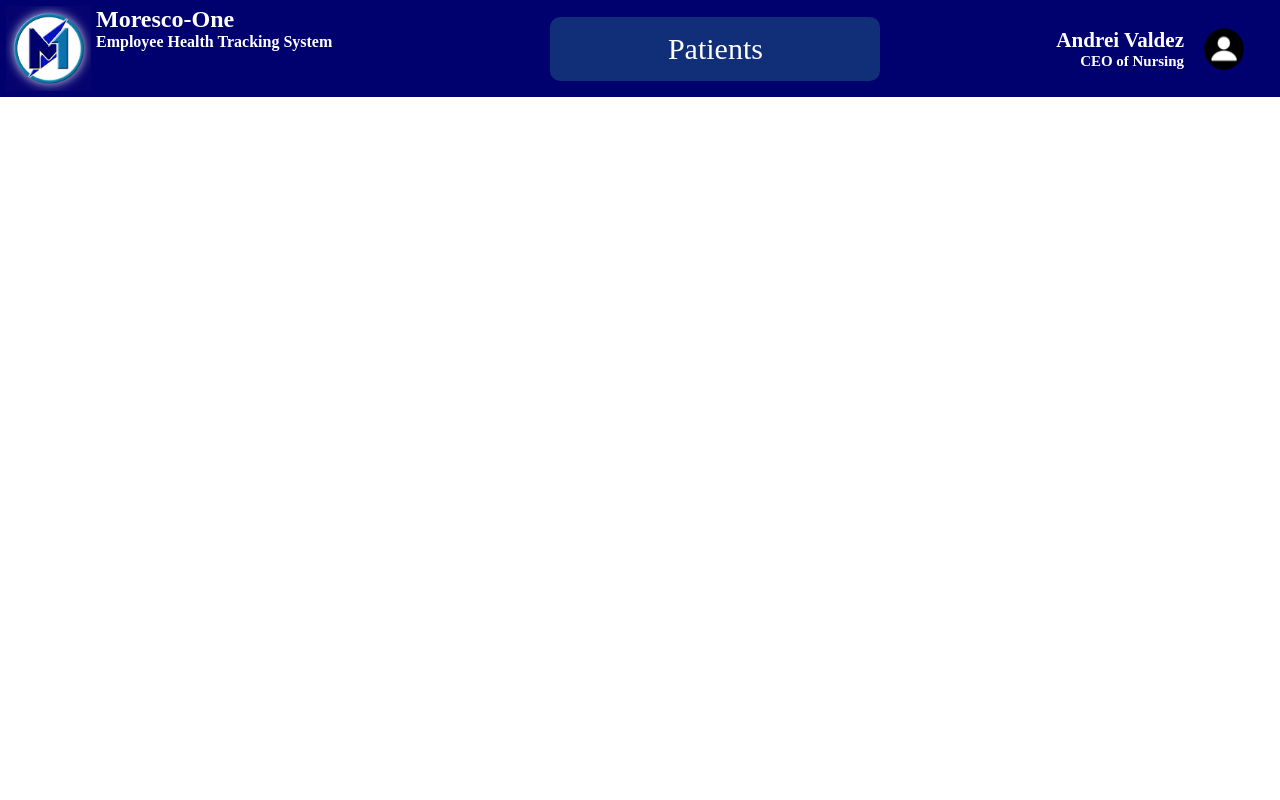
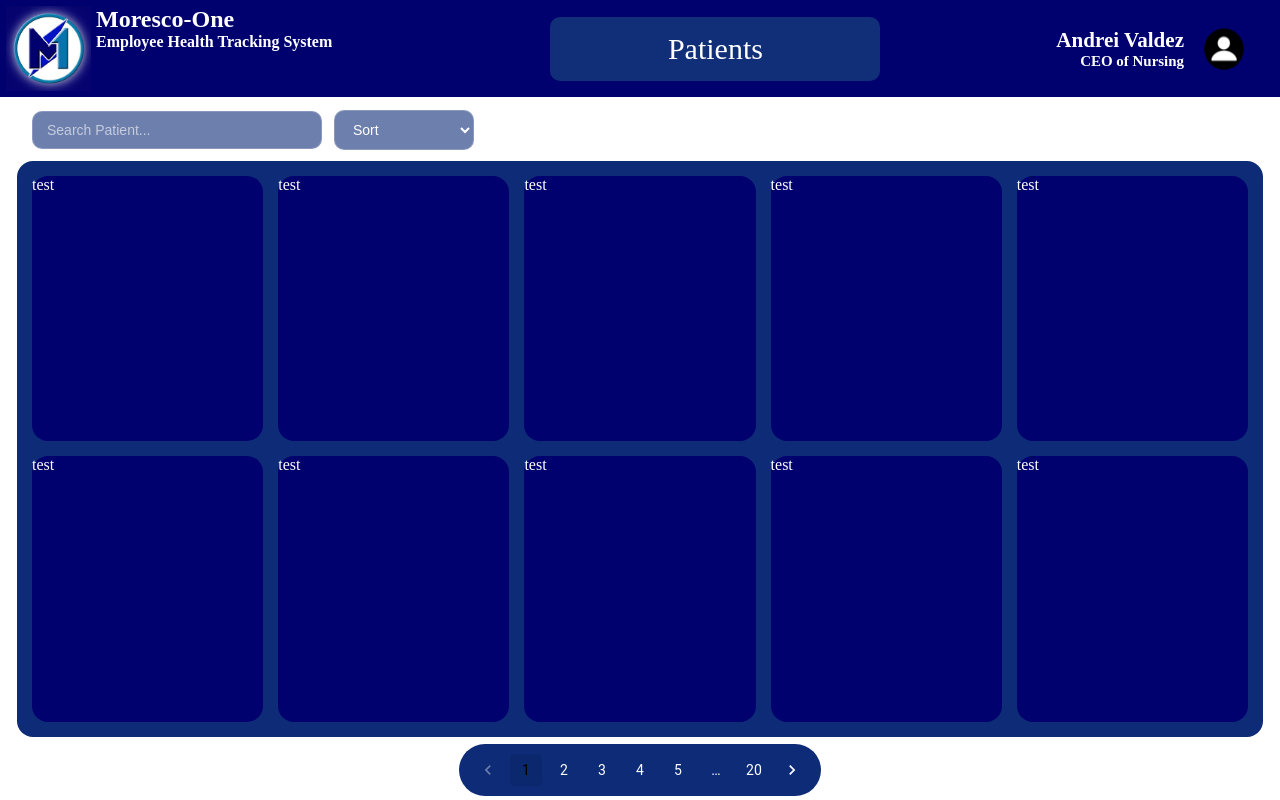
Before and after one commit to sungjinroot/moresco-one-health-system, a React (Vite) app in the folder frontend/: page / in a window 1280 px wide. Built offline with nearby package versions, Linux system fonts and the light colour scheme.

Commit message:
Partially added patient grid

```diff
--- a/frontend/package.json
+++ b/frontend/package.json
@@ -10,6 +10,9 @@
     "preview": "vite preview"
   },
   "dependencies": {
+    "@emotion/react": "^11.14.0",
+    "@emotion/styled": "^11.14.1",
+    "@mui/material": "^9.0.0",
     "react": "^19.2.4",
     "react-dom": "^19.2.4"
   },
--- a/frontend/src/App.jsx
+++ b/frontend/src/App.jsx
@@ -1,4 +1,6 @@
 import NavBar from './components/NavBar/NavBar.jsx';
+import PatientGrid from './components/PatientsGrid/PatientGrid.jsx';
+import Footer from './components/Footer/Footer.jsx';
 import './App.css';
 
 function App() {
@@ -6,6 +8,8 @@ function App() {
   return (
     <>
       <NavBar/>
+      <PatientGrid/>
+      <Footer/>
     </>
   )
 }
--- /dev/null
+++ b/frontend/src/components/Footer/Footer.css
@@ -0,0 +1,15 @@
+
+.footer{
+    height: 60px;
+
+    display: flex;
+    justify-content: center;
+    align-items: center;
+}
+
+.footer-pagination{
+    background-color: #0D2B77;
+    padding: 10px;
+
+    border-radius: 200px;
+}
--- /dev/null
+++ b/frontend/src/components/Footer/Footer.jsx
@@ -0,0 +1,16 @@
+import './Footer.css'
+import Pagination from '@mui/material/Pagination';
+
+
+function Footer(){
+
+    return (
+        <div className="footer">
+            <div className="footer-pagination">
+                <Pagination count={20} shape="rounded" sx={{color:'white','& .MuiPaginationItem-root':{color:'white',borderColor:'white'},'& .Mui-selected':{backgroundColor:'white',color:'#000'}}} />
+            </div>
+        </div>
+    )
+}
+
+export default Footer;
--- /dev/null
+++ b/frontend/src/components/PatientsGrid/PatientGrid.css
@@ -0,0 +1,91 @@
+.main-content{
+    height: calc(100vh - 97px - 60px);
+    display: flex;
+    flex-direction: column;
+
+    justify-content: center;
+    align-items: center;
+}
+
+.patient-grid-container{
+    background-color: #0D2B77;
+    height: 85%;
+    width: 95%;
+    border-radius: 16px;
+    display: grid;
+    color: white;
+    padding: 15px;
+
+    grid-template-columns: repeat(5,1fr);
+    gap: 15px;
+}
+
+.test-card{
+    background-color: #00006F;
+    border-radius: 16px;
+}
+
+
+
+
+.grid-options{
+    width: 95%;
+    height: 60px;
+
+    display: flex;
+    align-items: center;
+    justify-content: flex-start;
+
+    margin-bottom: 1px;
+    gap: 12px;
+}
+
+.grid-options input{
+    padding: 10px 14px;
+    width: 260px;
+
+    border: 1px solid rgba(255, 255, 255, 0.2);
+    border-radius: 10px;
+
+    background-color: rgba(13, 43, 119, 0.6);
+    color: #ffffff;
+
+    outline: none;
+
+    font-size: 14px;
+
+    transition: all 0.2s ease;
+}
+
+.grid-options input::placeholder{
+    color: rgba(255, 255, 255, 0.6);
+}
+
+.grid-options input:focus{
+    border-color: #4da3ff;
+    box-shadow: 0 0 0 3px rgba(77, 163, 255, 0.2);
+}
+
+.grid-options select{
+    padding: 10px 14px;
+    width: 140px;
+
+    border: 1px solid rgba(255, 255, 255, 0.2);
+    border-radius: 10px;
+
+    background-color: rgba(13, 43, 119, 0.6);
+    color: #ffffff;
+
+    outline: none;
+
+    font-size: 14px;
+
+    cursor: pointer;
+
+    transition: all 0.2s ease;
+}
+
+.grid-options select:focus{
+    border-color: #4da3ff;
+    box-shadow: 0 0 0 3px rgba(77, 163, 255, 0.2);
+}
--- /dev/null
+++ b/frontend/src/components/PatientsGrid/PatientGrid.jsx
@@ -0,0 +1,62 @@
+import './PatientGrid.css';
+
+function PatientGrid(){
+
+    return (
+        <div className="main-content">
+
+            <div className="grid-options">
+                <input type="text" placeholder="Search Patient..."/>
+                <select>
+                    <option>
+                        Sort
+                    </option>
+                </select>
+            </div>
+
+            <div className="patient-grid-container">
+                <div className="test-card">
+                    test
+                </div>
+
+                <div className="test-card">
+                    test
+                </div>
+
+                <div className="test-card">
+                    test
+                </div>
+
+                <div className="test-card">
+                    test
+                </div>
+
+                <div className="test-card">
+                    test
+                </div>
+
+                <div className="test-card">
+                    test
+                </div>
+
+                <div className="test-card">
+                    test
+                </div>
+
+                <div className="test-card">
+                    test
+                </div>
+
+                <div className="test-card">
+                    test
+                </div>
+
+                <div className="test-card">
+                    test
+                </div>
+            </div>
+        </div>
+    )
+}
+
+export default PatientGrid;
```
Also changed, not shown: frontend/src/components/Patient/Patient.css (added), frontend/src/components/Patient/Patient.jsx (added), 1 other file (tests, documents, lock files or other folders).
